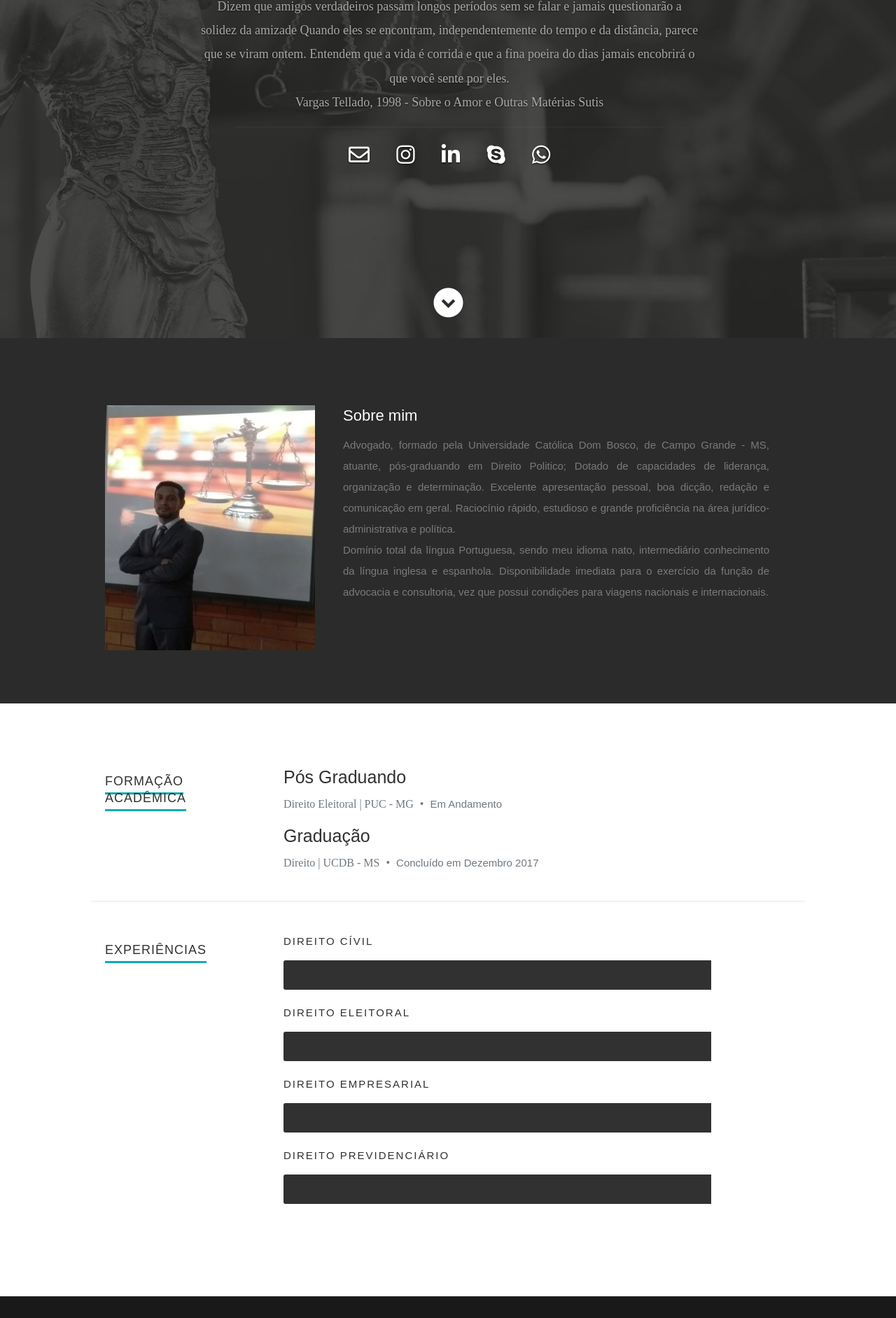
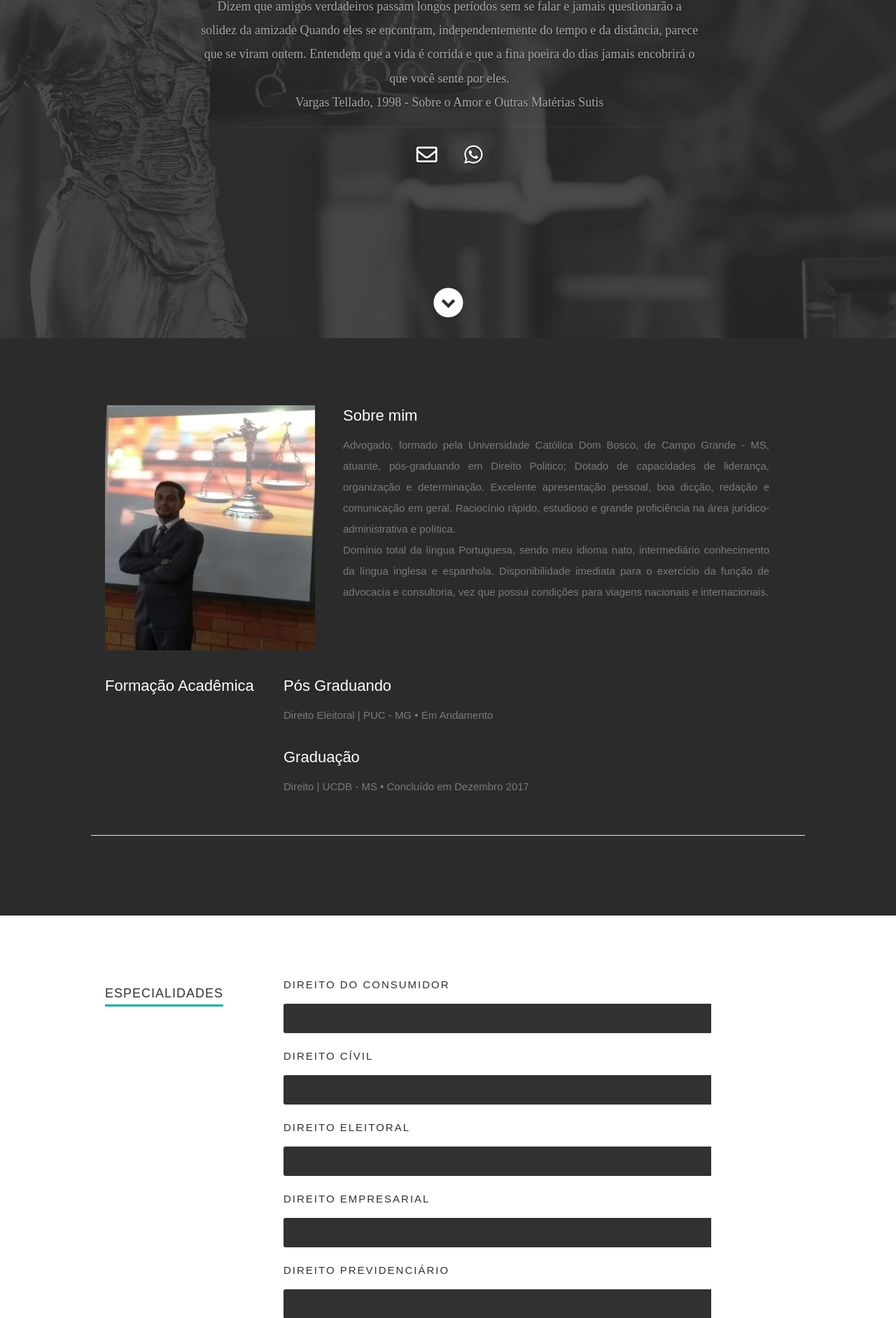
Before and after one commit to kaioseth/Bomfa-Advocacia, a PHP site: page / in a window 1280 px wide. Shown: the part 317-2200 px from the top of the page at 70% size. Run offline with PHP 8.4, Linux system fonts and the light colour scheme; data that the repository does not hold is empty; some libraries are stand-ins or nearby versions.

Commit message:
ajustes finais para subir para produção

```diff
--- a/contato.php
+++ b/contato.php
@@ -1,4 +1,4 @@
-<div class="row section-head">
+<!--<div class="row section-head">
     <div class="two columns header-col">
         <h1><span>Vamos trabalhar juntos?</span></h1>
     </div>
@@ -42,14 +42,19 @@
             </fieldset>
         </form>
     </div>
-</div>
+</div>-->
+
 <div class="row">
     <div class="columns contact-details">
-        <h2>Para entrar em contato</h2>
+        <h2 style="color:white;">Para entrar em contato</h2>
         <p class="address">
             <span>Tarson Bomfá</span><br>
-            <span>Celular / Whatsapp:</span> +55 (69) 99265 7112<br>
-            <span>E-mail:</span> advbomfa@gmail.com<br>
+            <span>Celular / Whatsapp:</span>
+            <a href="<?php echo $link_whatsapp; ?>" target="_black"> +55 (69) 99265 7112</a>
+            <br>
+            <span>E-mail:</span>
+            <a href="<?php echo $link_email; ?>" target="_black"> advbomfa@gmail.com</a>
+            <br>
             <span>Linkedin:</span>  https://www.linkedin.com/in/tarson-bomf%C3%A1-2a0557144/<br>
             <span>Skype:</span> advbomfa@gmail.com<br>
         </p>
--- a/css/especialidades.css
+++ b/css/especialidades.css
@@ -41,6 +41,12 @@
     border-radius: 3px 0 0 3px;
 }
 
+.consumidor {
+    width: 100%;
+    -moz-animation: illustrator 2s ease;
+    -webkit-animation: illustrator 2s ease;
+}
+
 .civil {
     width: 100%;
     -moz-animation: illustrator 2s ease;
@@ -63,6 +69,15 @@
     width: 100%;
     -moz-animation: css 2s ease;
     -webkit-animation: css 2s ease;
+}
+
+@-webkit-keyframes consumidor {
+    0% {
+        width: 0px;
+    }
+    100% {
+        width: 100%;
+    }
 }
 
 @-webkit-keyframes civil {
--- a/especialidades.php
+++ b/especialidades.php
@@ -1,31 +1,3 @@
-<div class="row education">
-    <div class="three columns header-col">
-        <h1><span>Formação Acadêmica</span></h1>
-    </div>
-    <div class="nine columns main-col">
-        <div class="row item">
-            <div class="twelve columns">
-                <h3>Pós Graduando</h3>
-                <p class="info">
-                    Direito Eleitoral | PUC - MG
-                    <span>&bull;</span>
-                    <em class="date">Em Andamento</em>
-                </p>
-            </div>
-        </div>
-        <div class="row item">
-            <div class="twelve columns">
-                <h3>Graduação</h3>
-                <p class="info">
-                    Direito | UCDB - MS
-                    <span>&bull;</span>
-                    <em class="date"> Concluído em Dezembro 2017</em>
-                </p>
-            </div>
-        </div>
-    </div>
-</div>
-
 <!--<div class="row work">
     <div class="three columns header-col">
     <h1><span>Work</span></h1>
@@ -62,11 +34,14 @@
 </div>-->
 <div class="row skill">
     <div class="three columns header-col">
-        <h1><span>Experiências</span></h1>
+        <h1><span>Especialidades</span></h1>
     </div>
     <div class="nine columns main-col">
         <div class="bars">
             <ul class="skills">
+                <li>
+                    <span class="bar-expand consumidor"></span><em>Direito do Consumidor</em>
+                </li>
                 <li>
                     <span class="bar-expand civil"></span><em>Direito Cívil</em>
                 </li>
--- a/home.php
+++ b/home.php
@@ -8,10 +8,10 @@
     </h3>
     <hr />
     <ul class="social">
-        <li><a href="<?php echo $link_email; ?>"><i class="far fa-envelope"></i></a></li>
-        <li><a href="<?php echo $link_instagram; ?>"><i class="fab fa-instagram"></i></a></li>
-        <li><a href="<?php echo $link_linkedin; ?>"><i class="fab fa-linkedin-in"></i></a></li>
-        <li><a href="<?php echo $link_skype; ?>"><i class="fab fa-skype"></i></a></li>
-        <li><a href="<?php echo $link_whatsapp; ?>"><i class="fab fa-whatsapp"></i></a></li>
+        <li><a href="<?php echo $link_email; ?>" target="_black"><i class="far fa-envelope"></i></a></li>
+        <!--<li><a href="<?php echo $link_instagram; ?>" target="_black"><i class="fab fa-instagram"></i></a></li>
+        <li><a href="<?php echo $link_linkedin; ?>" target="_black"><i class="fab fa-linkedin-in"></i></a></li>
+        <li><a href="<?php echo $link_skype; ?>" target="_black"><i class="fab fa-skype"></i></a></li>-->
+        <li><a href="<?php echo $link_whatsapp; ?>" target="_black"><i class="fab fa-whatsapp"></i></a></li>
     </ul>
 </div>
--- a/index.php
+++ b/index.php
@@ -25,11 +25,11 @@
         <link rel="stylesheet" href="https://use.fontawesome.com/releases/v5.1.0/css/all.css" integrity="sha384-lKuwvrZot6UHsBSfcMvOkWwlCMgc0TaWr+30HWe3a4ltaBwTZhyTEggF5tJv8tbt" crossorigin="anonymous">
     </head>
 <?php
-    $link_email = "";
+    $link_email = "mailto:tarsonbomfa@gmail.com";
     $link_instagram = "";
     $link_linkedin = "";
-    $link_skype = "";
-    $link_whatsapp = "";
+    //$link_skype = "skype:echo123?call";
+    $link_whatsapp = "https://api.whatsapp.com/send?phone=5567992657112&amp;text=Olá";
 ?>
     <body>
         <header id="home">
--- a/rodape.php
+++ b/rodape.php
@@ -1,11 +1,11 @@
 <div class="row">
     <div class="twelve columns">
         <ul class="social-links">
-            <li><a href="<?php echo $link_email; ?>"><i class="far fa-envelope"></i></a></li>
-            <li><a href="<?php echo $link_instagram; ?>"><i class="fab fa-instagram"></i></a></li>
-            <li><a href="<?php echo $link_linkedin; ?>"><i class="fab fa-linkedin-in"></i></a></li>
-            <li><a href="<?php echo $link_skype; ?>"><i class="fab fa-skype"></i></a></li>
-            <li><a href="<?php echo $link_whatsapp; ?>"><i class="fab fa-whatsapp"></i></a></li>
+            <li><a href="<?php echo $link_email; ?>" target="_black"><i class="far fa-envelope"></i></a></li>
+            <!--<li><a href="<?php echo $link_instagram; ?>" target="_black"><i class="fab fa-instagram"></i></a></li>
+            <li><a href="<?php echo $link_linkedin; ?>" target="_black"><i class="fab fa-linkedin-in"></i></a></li>
+            <li><a href="<?php echo $link_skype; ?>" target="_black"><i class="fab fa-skype"></i></a></li>-->
+            <li><a href="<?php echo $link_whatsapp; ?>" target="_black"><i class="fab fa-whatsapp"></i></a></li>
         </ul>
 
         <ul class="copyright">
--- a/sobre.php
+++ b/sobre.php
@@ -17,3 +17,31 @@
         </p>
     </div>
 </div>
+
+<div class="row education" style="margin-top: 2%;">
+    <div class="three columns header-col">
+        <h2 style="color: white;">Formação Acadêmica</h2>
+    </div>
+    <div class="nine columns main-col">
+        <div class="row item">
+            <div class="twelve columns">
+                <h2 style="color: white;">Pós Graduando</h2>
+                <p class="info">
+                    Direito Eleitoral | PUC - MG
+                    <span>&bull;</span>
+                    <em class="date">Em Andamento</em>
+                </p>
+            </div>
+        </div>
+        <div class="row item">
+            <div class="twelve columns">
+                <h2 style="color: white;">Graduação</h2>
+                <p class="info">
+                    Direito | UCDB - MS
+                    <span>&bull;</span>
+                    <em class="date"> Concluído em Dezembro 2017</em>
+                </p>
+            </div>
+        </div>
+    </div>
+</div>
```
Also changed, not shown: favicon.png.
